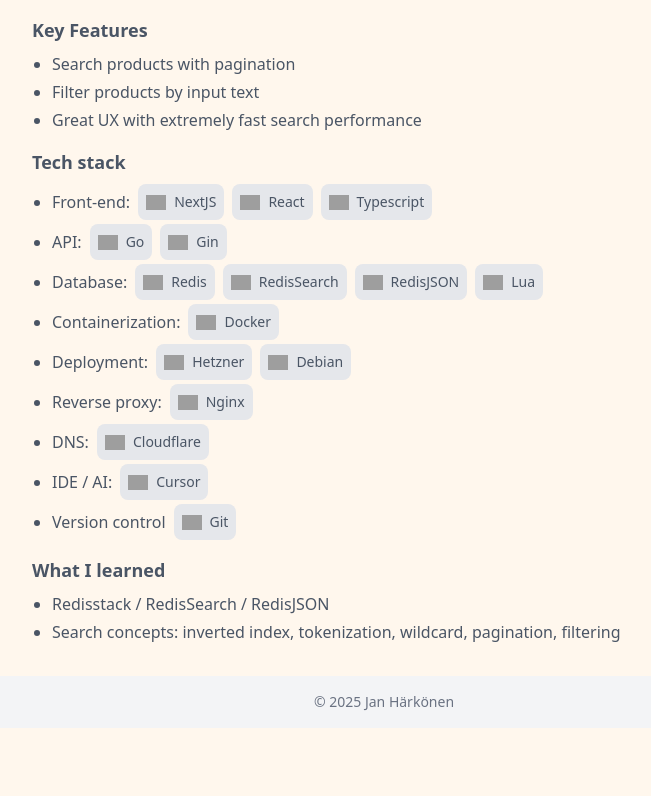
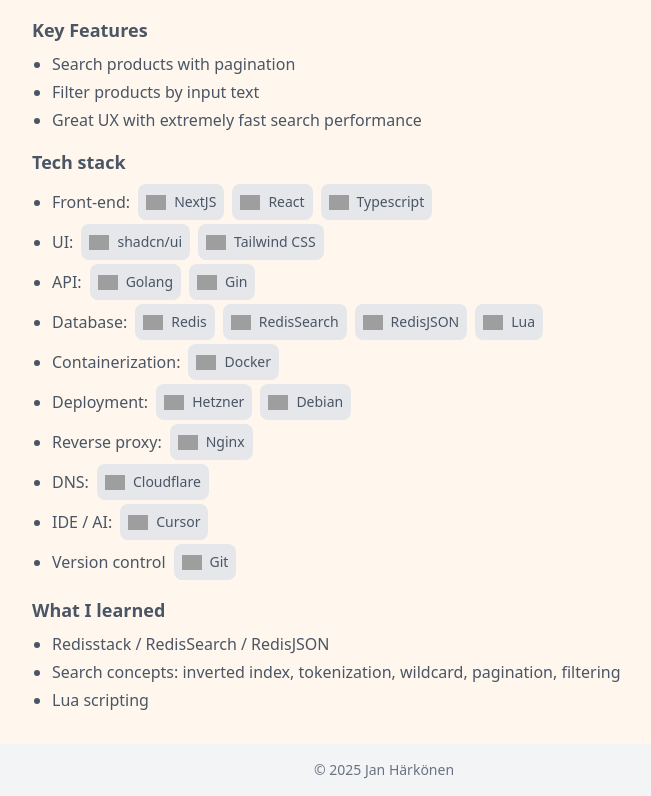
Before and after one commit to janharkonen/JanHarkonenPortfolio, a Next.js app: page /featured_projects/onesourceoftruth in a window 1280 px wide. Shown: the part 2483-3279 px from the top of the page, without its empty margins (256-907 px from the left). Before the commit the page ends 3211 px from the top, so only its background shows below. Built offline with nearby package versions, Linux system fonts and the light colour scheme; grey boxes are pictures that could not be loaded.

Commit message:
add lazy loading for icons

```diff
--- a/src/app/(root)/featured_projects/onesourceoftruth/page.tsx
+++ b/src/app/(root)/featured_projects/onesourceoftruth/page.tsx
@@ -143,8 +143,15 @@ export default function Home() {
             </li>
             <li>
               <div className="flex items-center gap-2">
+                <span>UI:</span>
+                <BrandedItemBadge brandKey="shadcn" />
+                <BrandedItemBadge brandKey="tailwind" />
+              </div>
+            </li>
+            <li>
+              <div className="flex items-center gap-2">
                 <span>API:</span>
-                <BrandedItemBadge brandKey="go" />
+                <BrandedItemBadge brandKey="golang" />
                 <BrandedItemBadge brandKey="gin" />
               </div>
             </li>
@@ -204,6 +211,7 @@ export default function Home() {
           <ul className="list-disc pl-5 space-y-1">
             <li>Redisstack / RedisSearch / RedisJSON</li>
             <li>Search concepts: inverted index, tokenization, wildcard, pagination, filtering</li>
+            <li>Lua scripting</li>
           </ul>
         </div>
       </div>
--- a/src/components/BrandedItemComponents.tsx
+++ b/src/components/BrandedItemComponents.tsx
@@ -60,6 +60,7 @@ export function BrandedItemLogo({brandKey} : {brandKey: string}) {
   return <img
     src={logoSrc}
     alt={`${brandedItems[brandKey].name} logo`}
+    loading="lazy"
     className={`w-full h-full object-contain ${[
       'vercel',
       'shadcn',
```
